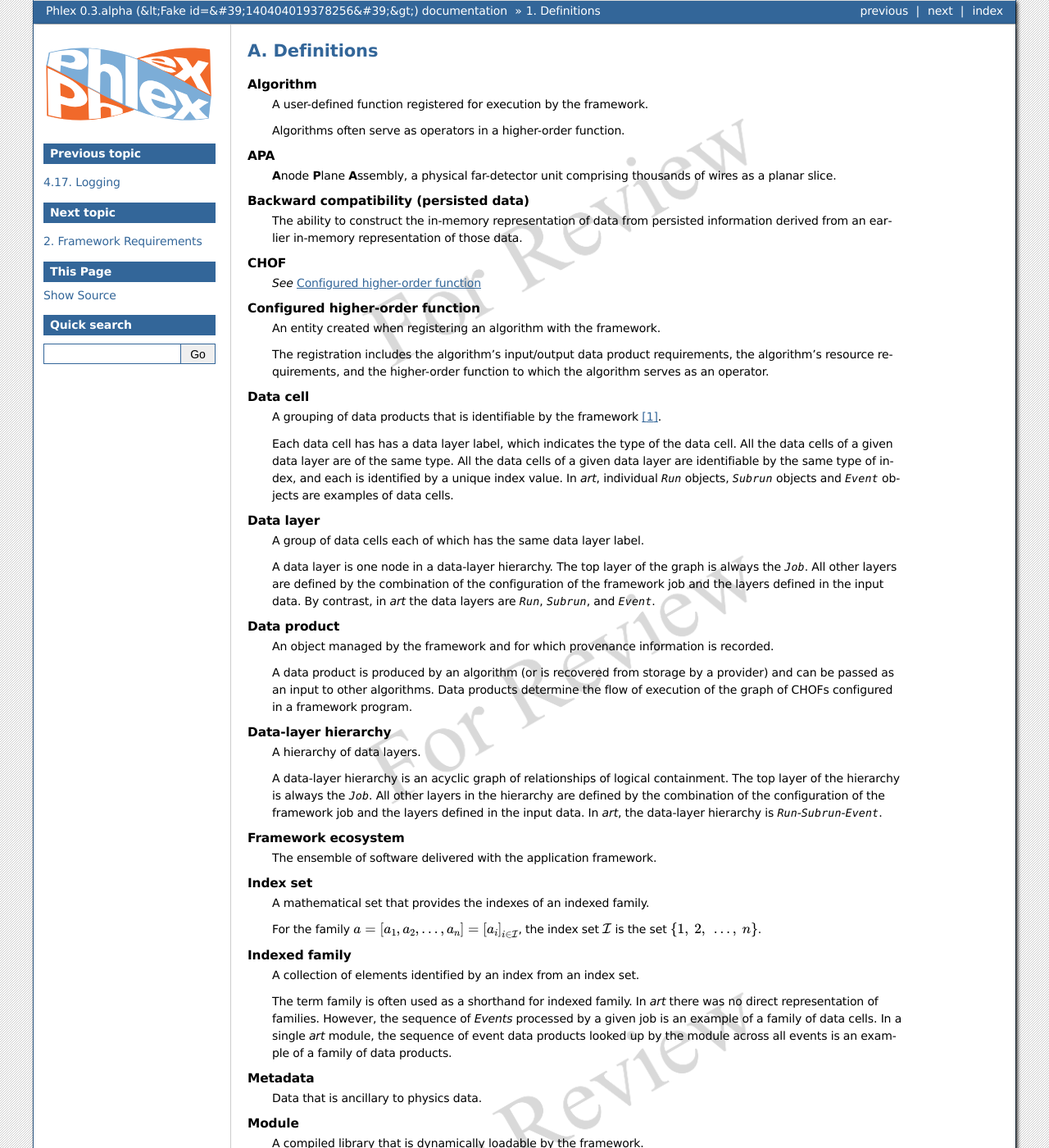
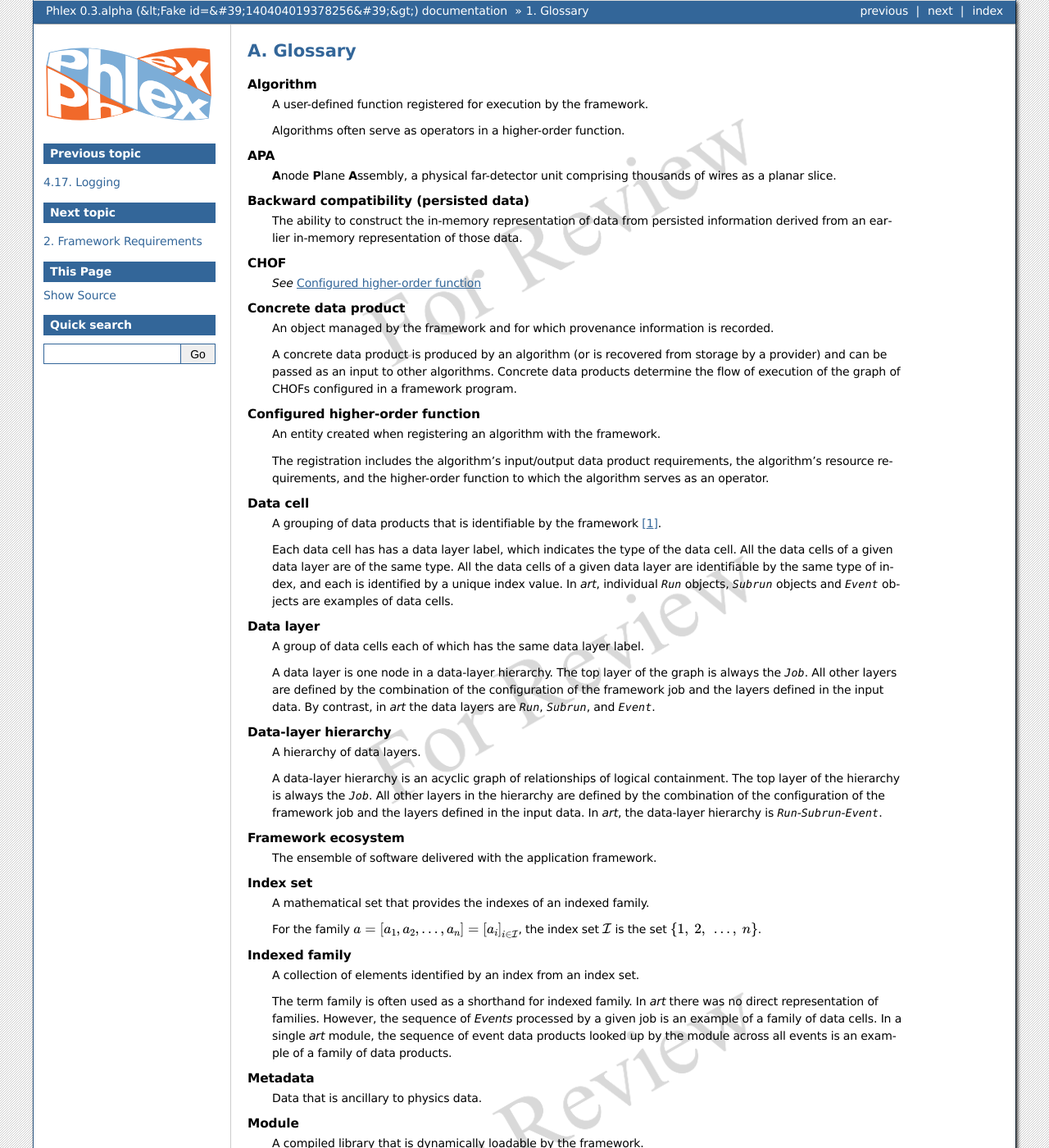
Before and after one commit to Framework-R-D/phlex-design, a Sphinx documentation site: the page built from doc/appendices/glossary.rst, in a window 1280 px wide and 1400 px high. Shown: the whole window at 82% size. Built offline with Sphinx 7.4.7, drawn with Linux system fonts in a browser that asks for light colours.

Commit message:
Rename 'Definitions' appendix to 'Glossary'

```diff
--- a/doc/appendices/definitions.rst
+++ b/doc/appendices/glossary.rst
@@ -1,5 +1,5 @@
-Definitions
-===========
+Glossary
+========
 
 .. glossary::
     :sorted:
@@ -39,11 +39,11 @@ Definitions
         All other layers in the hierarchy are defined by the combination of the configuration of the framework job and the layers defined in the input data.
         In *art*, the data-layer hierarchy is `Run`\ -\ `Subrun`\ -\ `Event`.
 
-    Data product
+    Concrete data product
         An object managed by the framework and for which provenance information is recorded.
 
-        A data product is produced by an algorithm (or is recovered from storage by a provider) and can be passed as an input to other algorithms.
-        Data products determine the flow of execution of the graph of CHOFs configured in a framework program.
+        A concrete data product is produced by an algorithm (or is recovered from storage by a provider) and can be passed as an input to other algorithms.
+        Concrete data products determine the flow of execution of the graph of CHOFs configured in a framework program.
 
     Data cell
         A grouping of data products that is identifiable by the framework [#data-set]_.
--- a/doc/index.rst
+++ b/doc/index.rst
@@ -33,7 +33,7 @@ This document gives a brief introduction to what Phlex aims to achieve, the conc
    :numbered:
    :maxdepth: 2
 
-   appendices/definitions
+   appendices/glossary
    appendices/requirements
    appendices/platforms
    appendices/deployment
--- a/doc/introduction.rst
+++ b/doc/introduction.rst
@@ -185,13 +185,13 @@ From there, we discuss the conceptual design itself in :numref:`Chapter %s <conc
 
 .. only:: conceptual_design_only
 
-   Appendices are provided that give definitions (:numref:`Appendix %s <appendices/definitions:Definitions>`) and list stakeholder requirements (:numref:`Appendix %s <appendices/requirements:Framework Requirements>`).
+   Appendices are provided that give definitions (:numref:`Appendix %s <appendices/glossary:Glossary>`) and list stakeholder requirements (:numref:`Appendix %s <appendices/requirements:Framework Requirements>`).
 
 .. only:: not conceptual_design_only
 
    Supporting material is presented in :numref:`Chapter %s<supporting_design:technical design>`.
 
-   Appendices are provided that give definitions (:numref:`Appendix %s <appendices/definitions:Definitions>`), list stakeholder requirements (:numref:`Appendix %s <appendices/requirements:Framework Requirements>`), present supported platforms (:numref:`Appendix %s <appendices/platforms:Supported Platforms>`), and discuss Phlex deployment (:numref:`Appendix %s <appendices/deployment:Deployment>`).
+   Appendices are provided that give definitions (:numref:`Appendix %s <appendices/glossary:Glossary>`), list stakeholder requirements (:numref:`Appendix %s <appendices/requirements:Framework Requirements>`), present supported platforms (:numref:`Appendix %s <appendices/platforms:Supported Platforms>`), and discuss Phlex deployment (:numref:`Appendix %s <appendices/deployment:Deployment>`).
 
 .. attention::
 
```
